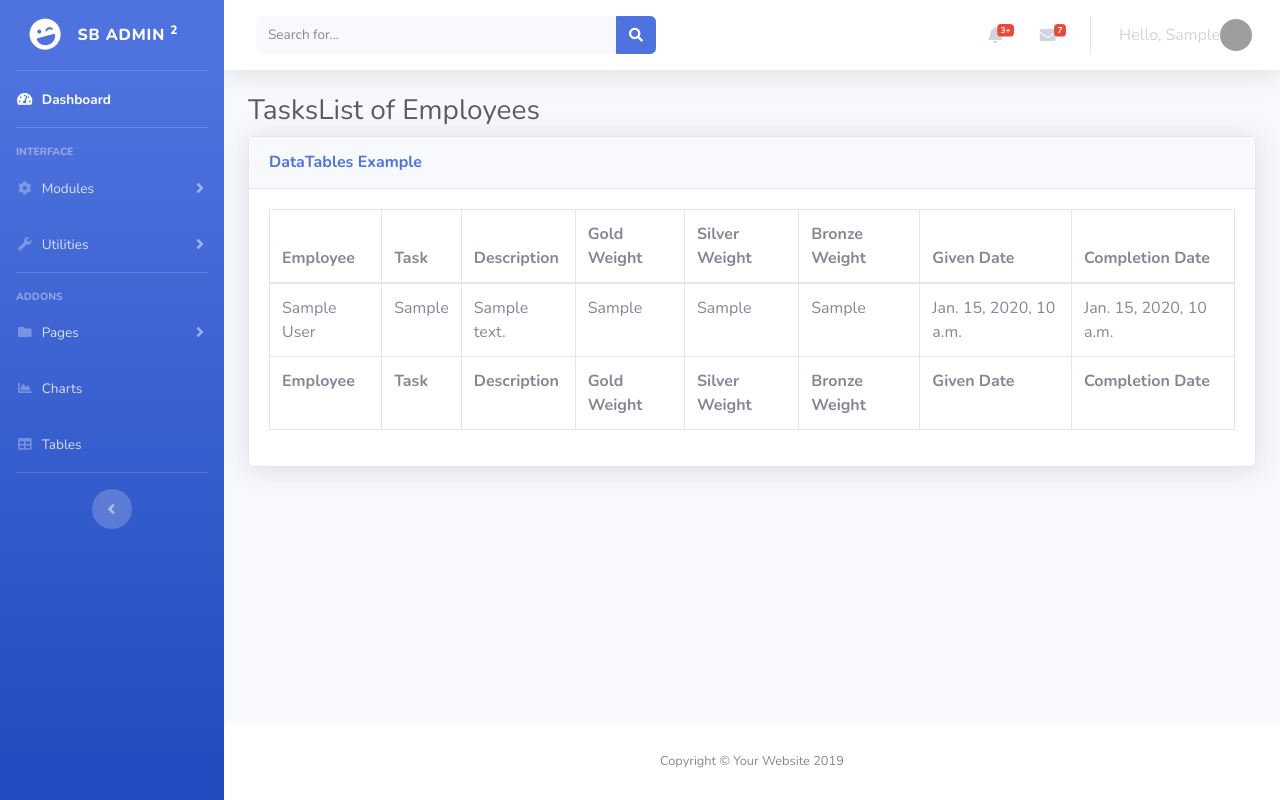
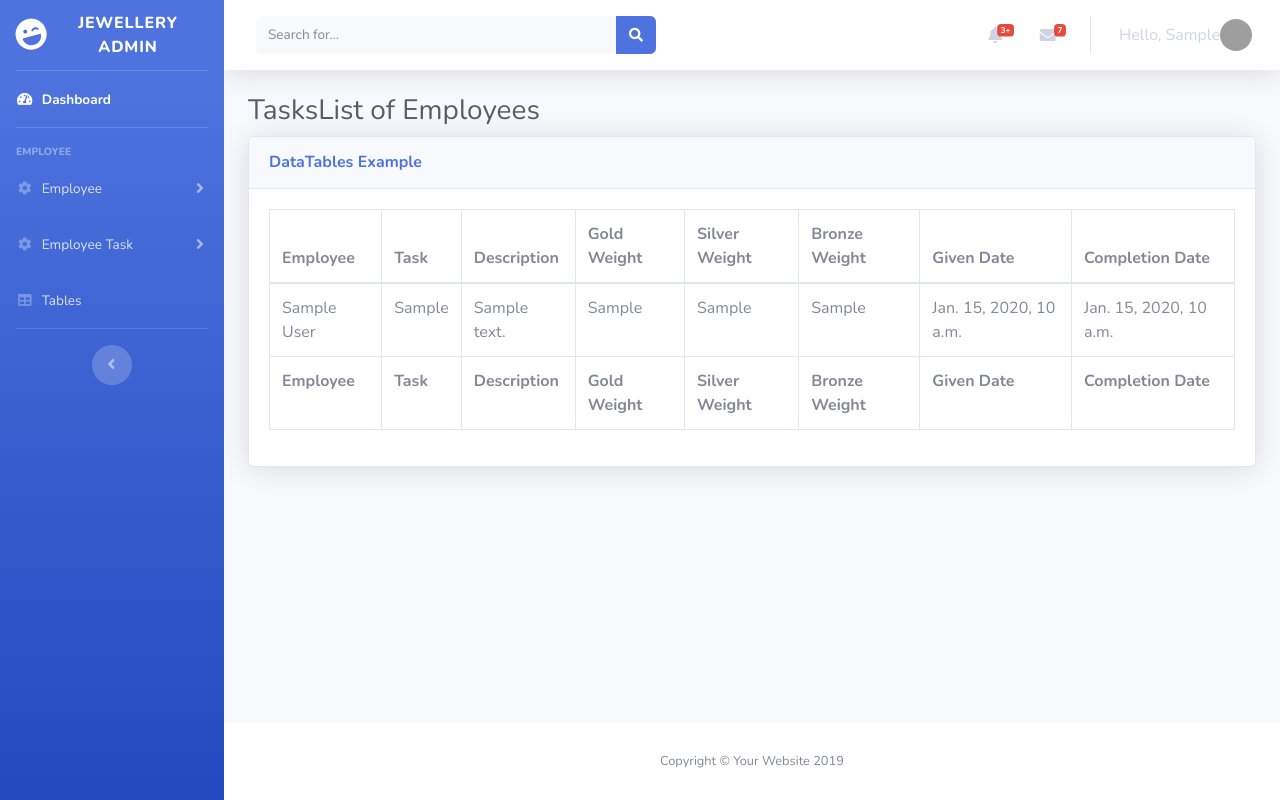
Before and after one commit to sujallohani10/jewellery, a Django app: page /employee/task/ in a window 1280 px wide. Run offline with Django 3.2, Linux system fonts and the light colour scheme; a user stored in the database is signed in; tables that the repository leaves empty hold one stand-in row (values such as "Sample post"); parts of the project's set-up code (start-up, migrations or seed data) failed here and were passed over; some libraries are stand-ins or nearby versions; grey boxes are pictures that could not be loaded.

Commit message:
updates in menu links

```diff
--- a/templates/base.html
+++ b/templates/base.html
@@ -45,7 +45,7 @@
         <div class="sidebar-brand-icon rotate-n-15">
           <i class="fas fa-laugh-wink"></i>
         </div>
-        <div class="sidebar-brand-text mx-3">SB Admin <sup>2</sup></div>
+        <div class="sidebar-brand-text mx-3">Jewellery Admin</div>
       </a>
 
       <!-- Divider -->
@@ -63,14 +63,28 @@
 
       <!-- Heading -->
       <div class="sidebar-heading">
-        Interface
+        Employee
       </div>
 
       <!-- Nav Item - Pages Collapse Menu -->
       <li class="nav-item">
+        <a class="nav-link collapsed" href="#" data-toggle="collapse" data-target="#collapseOne" aria-expanded="true" aria-controls="collapseOne">
+          <i class="fas fa-fw fa-cog"></i>
+          <span>Employee</span>
+        </a>
+        <div id="collapseOne" class="collapse" aria-labelledby="headingTwo" data-parent="#accordionSidebar">
+          <div class="bg-white py-2 collapse-inner rounded">
+            <h6 class="collapse-header">Employee Module:</h6>
+            <a class="collapse-item" href="">Employee List</a>
+            <a class="collapse-item" href="">Add Employee</a>
+          </div>
+        </div>
+      </li>
+
+        <li class="nav-item">
         <a class="nav-link collapsed" href="#" data-toggle="collapse" data-target="#collapseTwo" aria-expanded="true" aria-controls="collapseTwo">
           <i class="fas fa-fw fa-cog"></i>
-          <span>Modules</span>
+          <span>Employee Task</span>
         </a>
         <div id="collapseTwo" class="collapse" aria-labelledby="headingTwo" data-parent="#accordionSidebar">
           <div class="bg-white py-2 collapse-inner rounded">
@@ -79,58 +93,6 @@
             <a class="collapse-item" href="{% url 'employeeTask'%}">Add Tasks</a>
           </div>
         </div>
-      </li>
-
-      <!-- Nav Item - Utilities Collapse Menu -->
-      <li class="nav-item">
-        <a class="nav-link collapsed" href="#" data-toggle="collapse" data-target="#collapseUtilities" aria-expanded="true" aria-controls="collapseUtilities">
-          <i class="fas fa-fw fa-wrench"></i>
-          <span>Utilities</span>
-        </a>
-        <div id="collapseUtilities" class="collapse" aria-labelledby="headingUtilities" data-parent="#accordionSidebar">
-          <div class="bg-white py-2 collapse-inner rounded">
-            <h6 class="collapse-header">Custom Utilities:</h6>
-            <a class="collapse-item" href="utilities-color.html">Colors</a>
-            <a class="collapse-item" href="utilities-border.html">Borders</a>
-            <a class="collapse-item" href="utilities-animation.html">Animations</a>
-            <a class="collapse-item" href="utilities-other.html">Other</a>
-          </div>
-        </div>
-      </li>
-
-      <!-- Divider -->
-      <hr class="sidebar-divider">
-
-      <!-- Heading -->
-      <div class="sidebar-heading">
-        Addons
-      </div>
-
-      <!-- Nav Item - Pages Collapse Menu -->
-      <li class="nav-item">
-        <a class="nav-link collapsed" href="#" data-toggle="collapse" data-target="#collapsePages" aria-expanded="true" aria-controls="collapsePages">
-          <i class="fas fa-fw fa-folder"></i>
-          <span>Pages</span>
-        </a>
-        <div id="collapsePages" class="collapse" aria-labelledby="headingPages" data-parent="#accordionSidebar">
-          <div class="bg-white py-2 collapse-inner rounded">
-            <h6 class="collapse-header">Login Screens:</h6>
-            <a class="collapse-item" href="login.html">Login</a>
-            <a class="collapse-item" href="register.html">Register</a>
-            <a class="collapse-item" href="forgot-password.html">Forgot Password</a>
-            <div class="collapse-divider"></div>
-            <h6 class="collapse-header">Other Pages:</h6>
-            <a class="collapse-item" href="404.html">404 Page</a>
-            <a class="collapse-item" href="blank.html">Blank Page</a>
-          </div>
-        </div>
-      </li>
-
-      <!-- Nav Item - Charts -->
-      <li class="nav-item">
-        <a class="nav-link" href="charts.html">
-          <i class="fas fa-fw fa-chart-area"></i>
-          <span>Charts</span></a>
       </li>
 
       <!-- Nav Item - Tables -->
```
